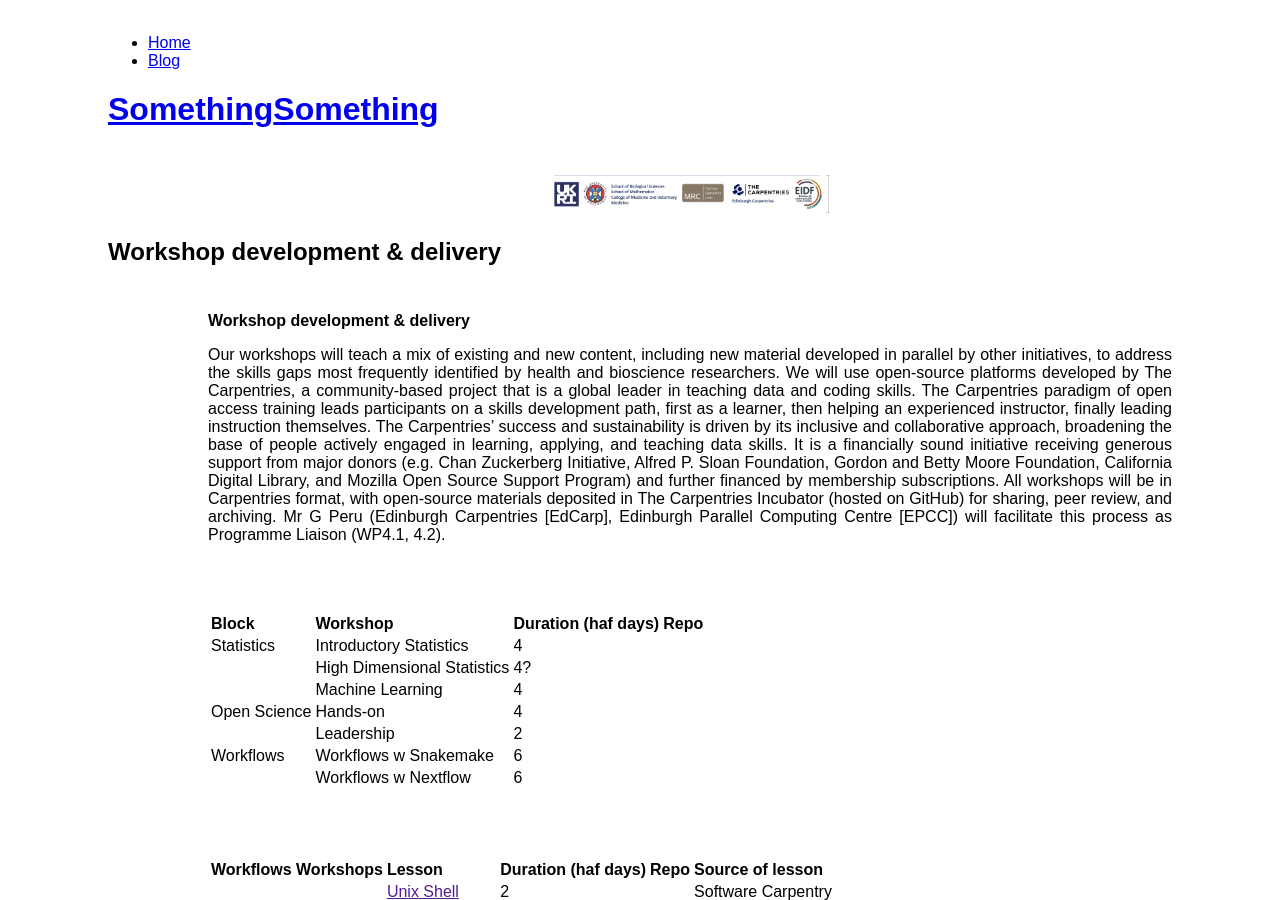
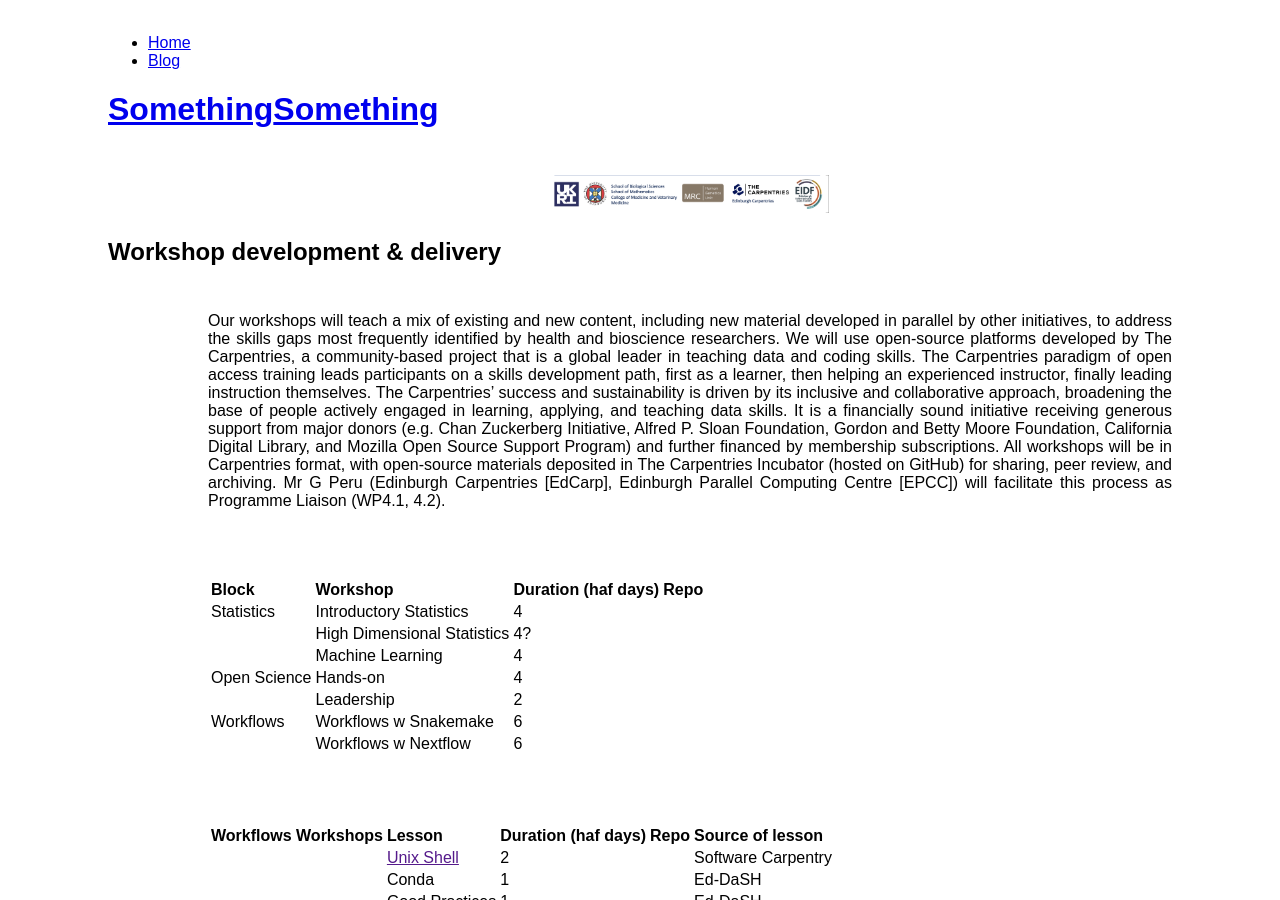
Before and after one commit to edcarp/Ed-DaSH, a Jekyll site: the page built from workshops.md, in a window 1280 px wide and 900 px high. Built offline with Jekyll 4.4.1, drawn with Linux system fonts in a browser that asks for light colours; our own code applies the rules of GitHub Pages for plain Markdown files.

Commit message:
Update workshops.md

```diff
--- a/workshops.md
+++ b/workshops.md
@@ -3,7 +3,7 @@ title: "Workshop development & delivery"
 show_heading: false
 ---
 
-**{{ page.title }}**
+
 
 Our workshops will teach a mix of existing and new content, including new material developed
 in parallel by other initiatives, to address the skills gaps most frequently identified by health and
```
